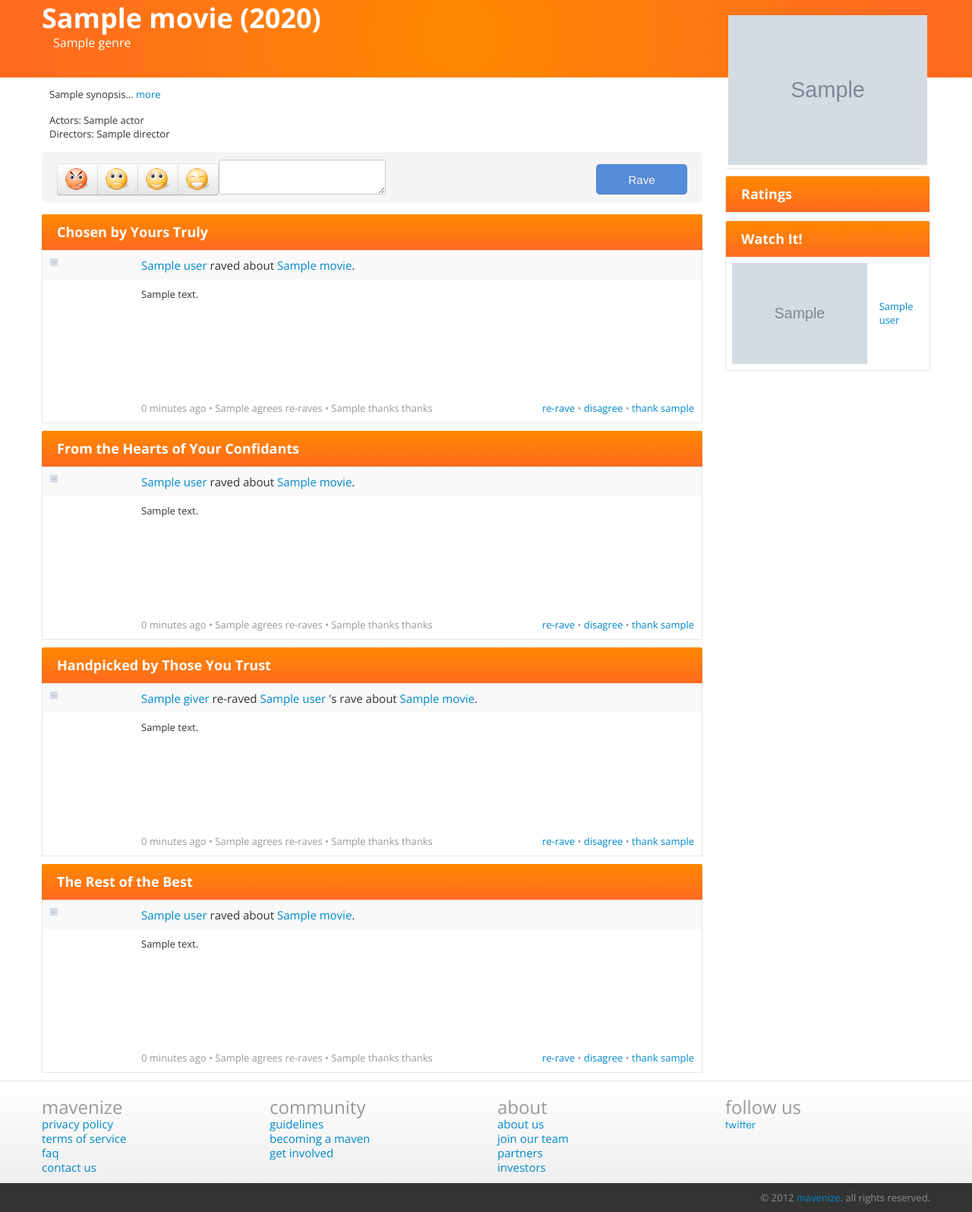
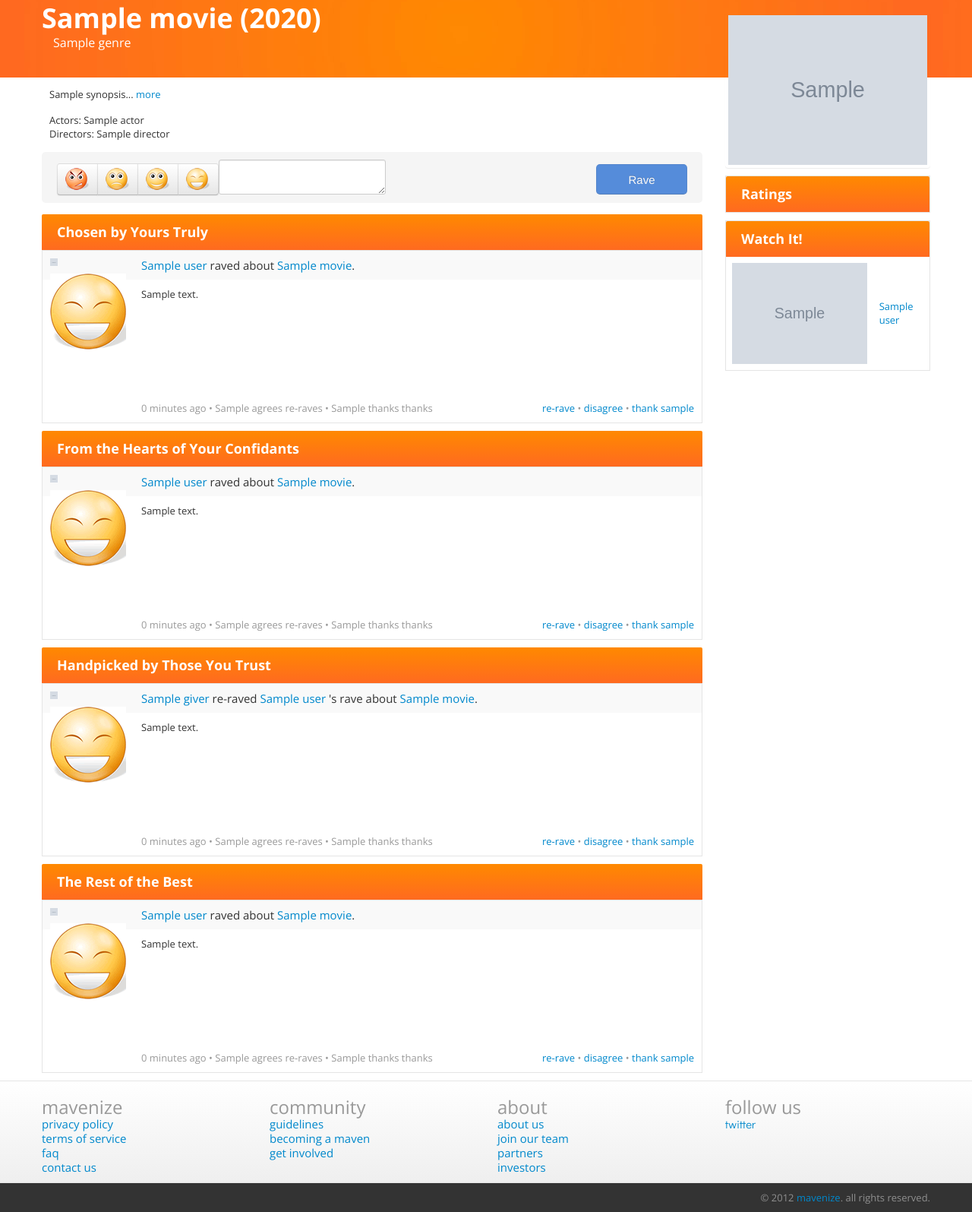
Before and after one commit to sameenjalal/mavenize-beta, a Django app: template apps/movie/templates/movie_profile.html in a window 1280 px wide. Shown: the part 54-1649 px from the top of the page at 76% size. Run offline with Django 3.2, Linux system fonts and the light colour scheme; the template is opened without the code that fills it: most values are stand-ins (such as "Sample title", 1, 10 or a date in 2020); grey boxes marked "Sample" are stand-in pictures; form fields are guessed from the names that the template uses; style sheets or scripts are compiled from the project's sources; some libraries are stand-ins or nearby versions.

Commit message:
Added ratings to reviews in movie profiles

```diff
--- a/apps/movie/templates/movie_agree.html
+++ b/apps/movie/templates/movie_agree.html
@@ -1,11 +1,10 @@
 <li class="review" value="{{ agree.review_id }}">
-  <div class="pull-left">
-    <div class="user-avatar">
+  <div class="user-avatar pull-left">
       {% load thumbnail %}
       {% thumbnail agree.review.user.userprofile.avatar "100x100" crop="center" as im %}
       <img src="{{ im.url }}" width="{{ im.width }}" height="{{ im.height }}" />
       {% endthumbnail %}
-    </div>
+      <img src="{{ STATIC_URL }}img/{{ review.rating }}l.png" />
   </div>
   <div class="review-context">
     <a href="{% url user_profile.views.profile agree.giver_id %}">
--- a/apps/movie/templates/movie_review.html
+++ b/apps/movie/templates/movie_review.html
@@ -1,11 +1,10 @@
 <li class="review" value="{{ review.pk }}">
-  <div class="pull-left">
-    <div class="user-avatar">
-      {% load thumbnail %}
-      {% thumbnail review.user.userprofile.avatar "100x100" crop="center" as im %}
-      <img src="{{ im.url }}" width="{{ im.width }}" height="{{ im.height }}" />
-      {% endthumbnail %}
-    </div>
+  <div class="user-avatar pull-left">
+    {% load thumbnail %}
+    {% thumbnail review.user.userprofile.avatar "100x100" crop="center" as im %}
+    <img src="{{ im.url }}" width="{{ im.width }}" height="{{ im.height }}" />
+    {% endthumbnail %}
+    <img src="{{ STATIC_URL }}img/{{ review.rating }}l.png" />
   </div>
   <div class="review-context">
     <a href="{% url user_profile.views.profile review.user_id %}">
```
